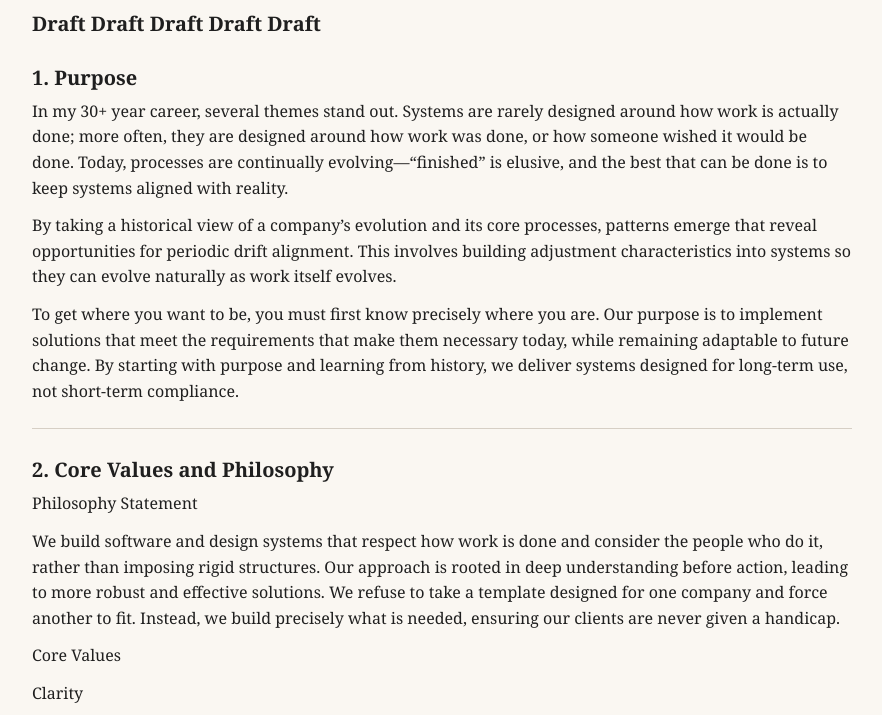
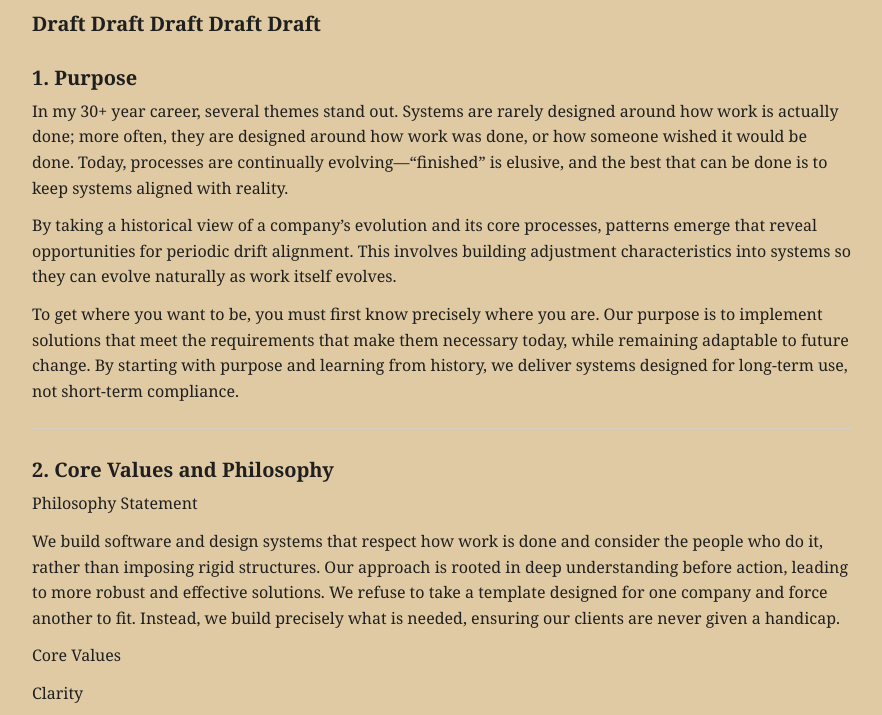
Before and after one commit to kjwagner613/dd-Bplan, a plain HTML site: page index.html in a window 1280 px wide. Shown: the part 150-865 px from the top of the page, without its empty margins (198-1080 px from the left). Drawn offline with Linux system fonts and the light colour scheme.

Commit message:
page color

```diff
--- a/style.css
+++ b/style.css
@@ -8,7 +8,7 @@ body {
   font-family: "Georgia", "Times New Roman", serif;
   line-height: 1.6;
   color: #1f1f1f;
-  background: #faf7f2;
+  background: #e0caa3;
 }
 
 .content {
```
